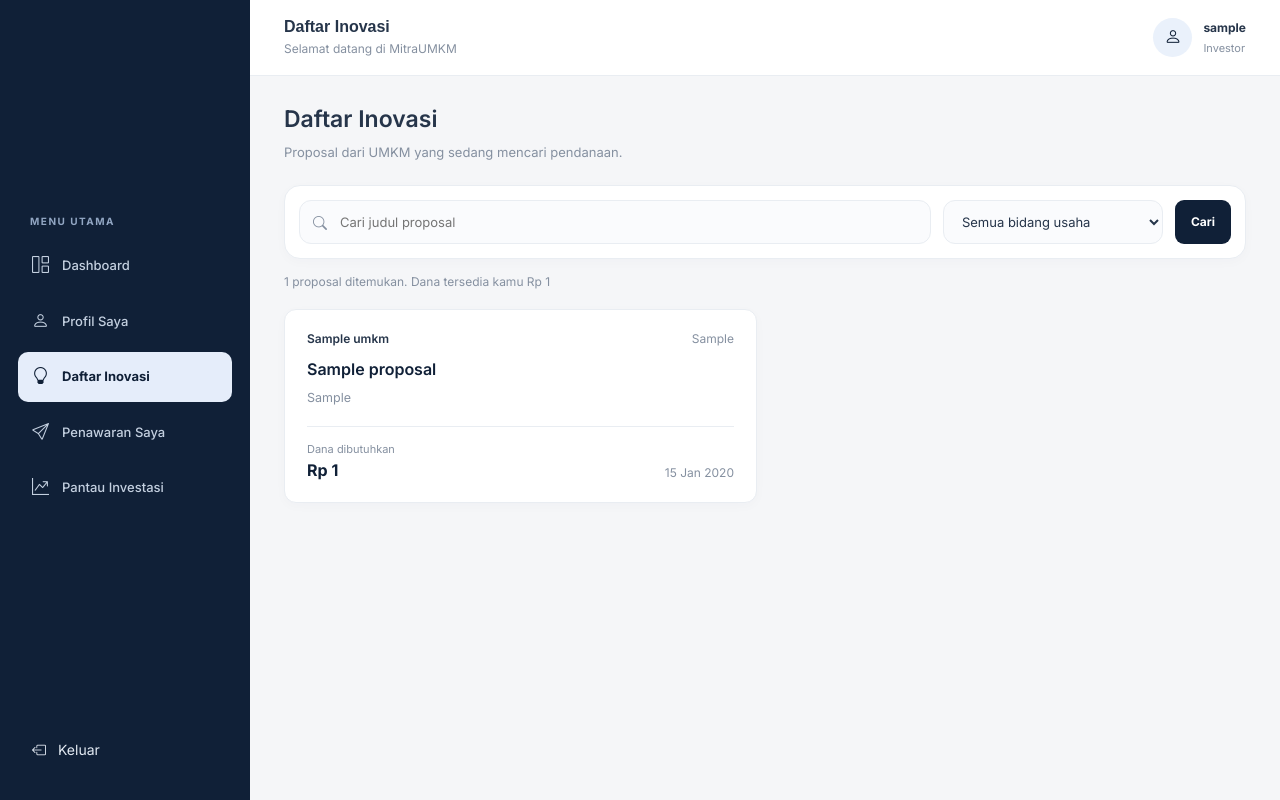
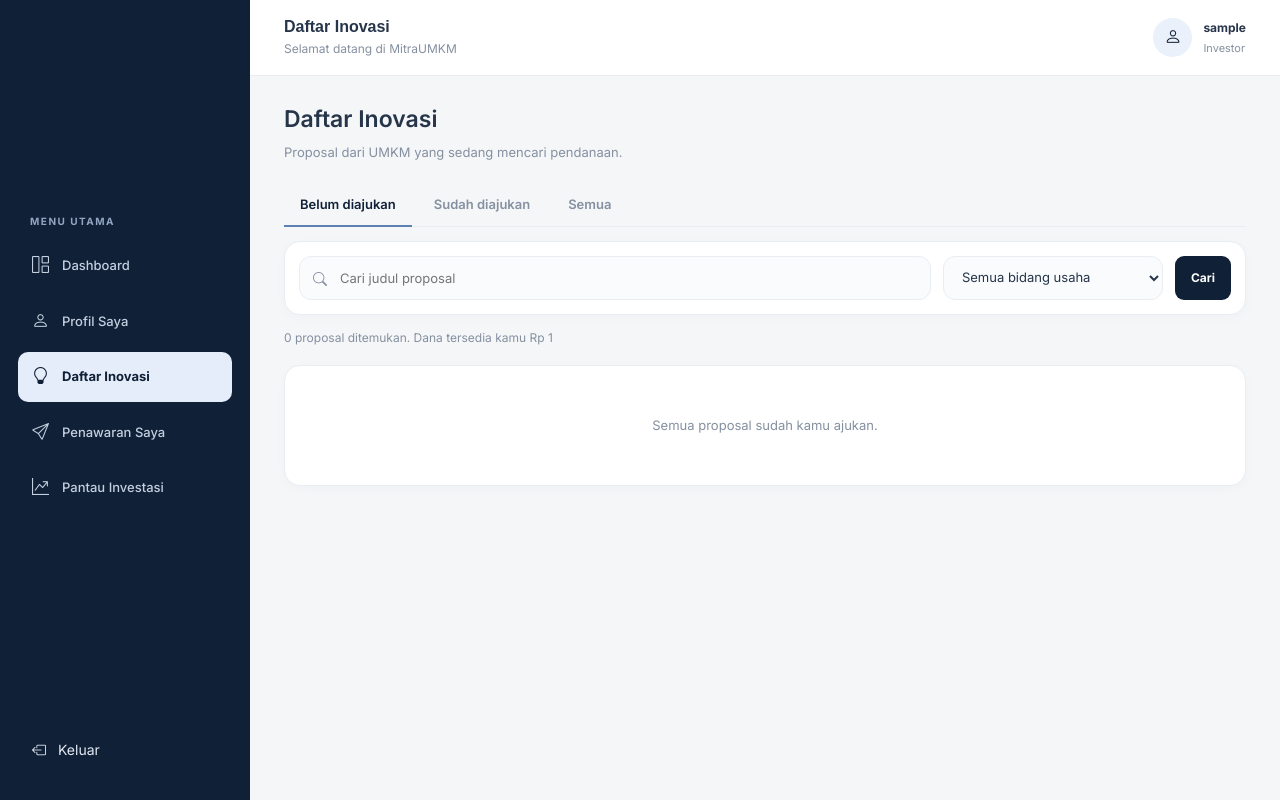
Before and after one commit to PPL-KELOMPOK-AA/PPL-UMKM, a Laravel app: page /investor/proposal in a window 1280 px wide. Run offline with Laravel 12, Linux system fonts and the light colour scheme; a user stored in the database is signed in; data comes from the database, SQL or seed files in the repository; tables that the repository leaves empty hold one stand-in row (values such as "Sample post").

Commit message:
feat(proposal): tambah status sudah diajukan dan tab pada daftar proposal

```diff
--- a/app/Http/Controllers/Investor/ProposalController.php
+++ b/app/Http/Controllers/Investor/ProposalController.php
@@ -32,9 +32,22 @@ class ProposalController extends Controller
         if ($request->filled('bidang')) {
             $query->where('umkms.bidang_usaha', $request->bidang);
         }
+
+        $sudahDiajukan = DB::table('penawaran_pendanaans')
+        ->where('id_investor', session('auth_id'))
+        ->pluck('id_proposal')
+        ->toArray();
+
+        $tab = request('tab', 'belum'); // belum | sudah | semua
+
+        if ($tab === 'belum') {
+            $query->whereNotIn('proposals.id_proposal', $sudahDiajukan);
+        } elseif ($tab === 'sudah') {
+            $query->whereIn('proposals.id_proposal', $sudahDiajukan);
+        }
+
         $proposals = $query->paginate(10)->withQueryString();
-
-        return view('investor.proposal.index', compact('proposals', 'bidangList', 'danaInvestor'));
+        return view('investor.proposal.index', compact('proposals', 'bidangList', 'danaInvestor', 'sudahDiajukan', 'tab'));
     }
 
     public function show($id)
@@ -48,6 +61,11 @@ class ProposalController extends Controller
             ->where('proposals.id_proposal', $id)
             ->firstOrFail();
 
-        return view('investor.proposal.show', compact('proposal', 'danaInvestor'));
+        $sudahDiajukan = DB::table('penawaran_pendanaans')
+        ->where('id_investor', session('auth_id'))
+        ->where('id_proposal', $id)
+        ->exists();
+
+        return view('investor.proposal.show', compact('proposal', 'danaInvestor', 'sudahDiajukan'));
     }
 }
--- a/resources/views/investor/proposal/index.blade.php
+++ b/resources/views/investor/proposal/index.blade.php
@@ -12,6 +12,30 @@
         gap: 12px;
         padding: 14px;
         margin-bottom: 14px;
+    }
+    .p-done {
+    color: #1f7a45;
+    font-size: 12px;
+    font-weight: 600;
+}
+    .tab-bar {
+    display: flex;
+    gap: 6px;
+    margin-bottom: 14px;
+    border-bottom: 1px solid var(--border);
+}
+    .tab-item {
+        padding: 10px 16px;
+        margin-bottom: -1px;
+        border-bottom: 2px solid transparent;
+        color: var(--text-muted);
+        font-size: 13px;
+        font-weight: 600;
+    }
+    .tab-item:hover { color: var(--navy); }
+    .tab-item.active {
+        color: var(--navy);
+        border-bottom-color: var(--blue);
     }
     .search-box {
         position: relative;
@@ -145,8 +169,18 @@
     <p>Proposal dari UMKM yang sedang mencari pendanaan.</p>
 </div>
 
+<div class="tab-bar">
+    <a href="{{ request()->fullUrlWithQuery(['tab' => 'belum', 'page' => null]) }}"
+       class="tab-item {{ $tab === 'belum' ? 'active' : '' }}">Belum diajukan</a>
+    <a href="{{ request()->fullUrlWithQuery(['tab' => 'sudah', 'page' => null]) }}"
+       class="tab-item {{ $tab === 'sudah' ? 'active' : '' }}">Sudah diajukan</a>
+    <a href="{{ request()->fullUrlWithQuery(['tab' => 'semua', 'page' => null]) }}"
+       class="tab-item {{ $tab === 'semua' ? 'active' : '' }}">Semua</a>
+</div>
+
 {{-- Cari, filt --}}
 <form method="GET" class="dashboard-card proposal-toolbar">
+    <input type="hidden" name="tab" value="{{ $tab }}">
     <div class="search-box">
         <i class="bi bi-search"></i>
         <input type="text" name="q" value="{{ request('q') }}" placeholder="Cari judul proposal">
@@ -172,11 +206,19 @@
 @if ($proposals->count() > 0)
     <div class="proposal-grid">
         @foreach ($proposals as $p)
-    @php $cukup = $danaInvestor >= $p->dana_dibutuhkan; @endphp
+    @php
+        $cukup    = $danaInvestor >= $p->dana_dibutuhkan;
+        $diajukan = in_array($p->id_proposal, $sudahDiajukan);
+        $aktif    = $diajukan || $cukup;
 
-    <a href="{{ $cukup ? route('investor.proposal.show', $p->id_proposal) : '#' }}"
-       class="dashboard-card p-card {{ $cukup ? '' : 'p-card-off' }}"
-       @if (!$cukup) tabindex="-1" aria-disabled="true" @endif>
+        $link = $diajukan
+            ? route('investor.penawaran.index')
+            : ($cukup ? route('investor.proposal.show', $p->id_proposal) : '#');
+    @endphp
+
+    <a href="{{ $link }}"
+       class="dashboard-card p-card {{ $aktif ? '' : 'p-card-off' }}"
+       @if (!$aktif) tabindex="-1" aria-disabled="true" @endif>
 
         <div class="p-top">
             <span class="p-umkm">{{ $p->nama_usaha }}</span>
@@ -192,7 +234,9 @@
                 <div class="p-dana">Rp {{ number_format($p->dana_dibutuhkan, 0, ',', '.') }}</div>
             </div>
 
-            @if ($cukup)
+            @if ($diajukan)
+                <div class="p-done">Sudah kamu ajukan</div>
+            @elseif ($cukup)
                 <div class="p-date">
                     {{ \Carbon\Carbon::parse($p->tanggal_pengajuan)->format('d M Y') }}
                 </div>
@@ -200,13 +244,18 @@
                 <div class="p-warn">Dana kamu belum cukup</div>
             @endif
         </div>
-
     </a>
-@endforeach
+        @endforeach
     </div>
 @else
     <div class="dashboard-card empty-box">
-        Tidak ada proposal yang cocok dengan pencarianmu.
+        @if ($tab === 'sudah')
+            Kamu belum mengajukan penawaran ke proposal mana pun.
+        @elseif ($tab === 'belum')
+            Semua proposal sudah kamu ajukan.
+        @else
+            Tidak ada proposal yang cocok dengan pencarianmu.
+        @endif
     </div>
 @endif
 
```
